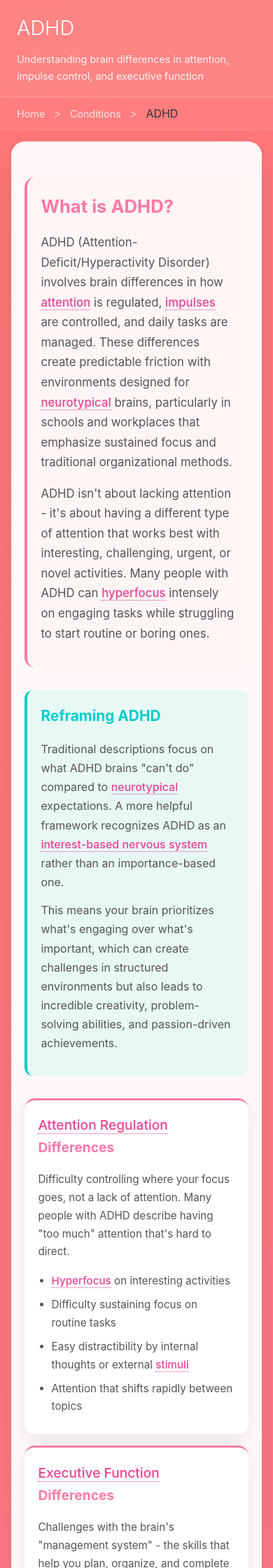
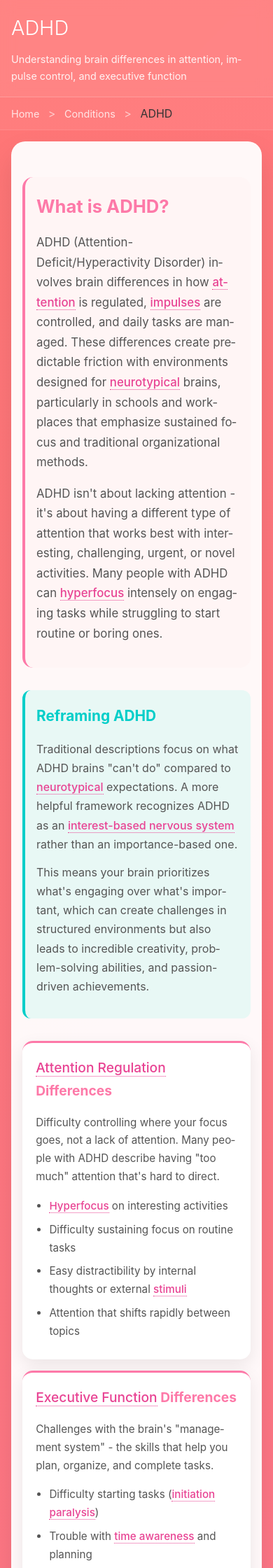
Before and after one commit to neurodivergent-survival-guide/neurodivergent-survival-guide, a Jekyll site: the page built from conditions/adhd.html, in a window 390 px wide. Shown: the top 2240 px of the page at 70% size. Built offline with Jekyll 4.4.1, drawn with Linux system fonts in a browser that asks for light colours.

Commit message:
Update default.html

```diff
--- a/_layouts/default.html
+++ b/_layouts/default.html
@@ -1,3 +1,4 @@
+<!-- _layouts/default.html -->
 <!DOCTYPE html>
 <html lang="{{ site.lang | default: 'en-US' }}">
 <head>
@@ -10,6 +11,108 @@
     {% else %}
     <title>{{ page.title }}</title>
     {% endif %}
+
+    <style>
+        /* Global mobile optimization */
+        * {
+            box-sizing: border-box;
+        }
+
+        html {
+            overflow-x: hidden;
+            width: 100%;
+        }
+
+        body {
+            overflow-x: hidden;
+            width: 100%;
+            max-width: 100vw;
+            margin: 0;
+            padding: 0;
+        }
+
+        /* Mobile-safe tooltip positioning */
+        @media (max-width: 768px) {
+            .tooltip {
+                position: absolute !important;
+                bottom: 125% !important;
+                left: 50% !important;
+                transform: translateX(-50%) !important;
+                max-width: calc(100vw - 40px) !important;
+                width: max-content !important;
+                min-width: 150px !important;
+                z-index: 9999 !important;
+            }
+
+            /* Handle tooltip overflow on edges */
+            .jargon {
+                position: relative;
+            }
+
+            .jargon:hover .tooltip {
+                /* Dynamic positioning to stay in viewport */
+                left: clamp(20px, 50%, calc(100vw - 20px - var(--tooltip-width, 200px)));
+            }
+
+            /* Ensure all containers stay within viewport */
+            .container,
+            .content-card,
+            .header,
+            .breadcrumb {
+                max-width: 100vw !important;
+                overflow-x: hidden;
+            }
+
+            /* Force text wrapping */
+            p, h1, h2, h3, h4, h5, h6, li {
+                word-wrap: break-word;
+                overflow-wrap: break-word;
+                hyphens: auto;
+            }
+
+            /* Prevent fixed-width elements from causing overflow */
+            img, video, iframe, table {
+                max-width: 100% !important;
+                height: auto !important;
+            }
+
+            /* Mobile-safe grid adjustments */
+            .characteristics-grid,
+            .struggles-grid {
+                grid-template-columns: 1fr !important;
+                gap: 1rem !important;
+            }
+
+            /* Responsive padding */
+            .header,
+            .breadcrumb,
+            .container {
+                padding-left: 1rem !important;
+                padding-right: 1rem !important;
+            }
+
+            .content-card,
+            .condition-intro,
+            .reframe-box,
+            .struggles-section,
+            .cross-cutting-section,
+            .co-occurring {
+                padding-left: 1rem !important;
+                padding-right: 1rem !important;
+                margin-left: 0 !important;
+                margin-right: 0 !important;
+            }
+        }
+
+        @media (max-width: 480px) {
+            .tooltip {
+                max-width: calc(100vw - 20px) !important;
+                left: 10px !important;
+                right: 10px !important;
+                transform: none !important;
+            }
+        }
+    </style>
 </head>
 <body>
     {{ content }}
```
